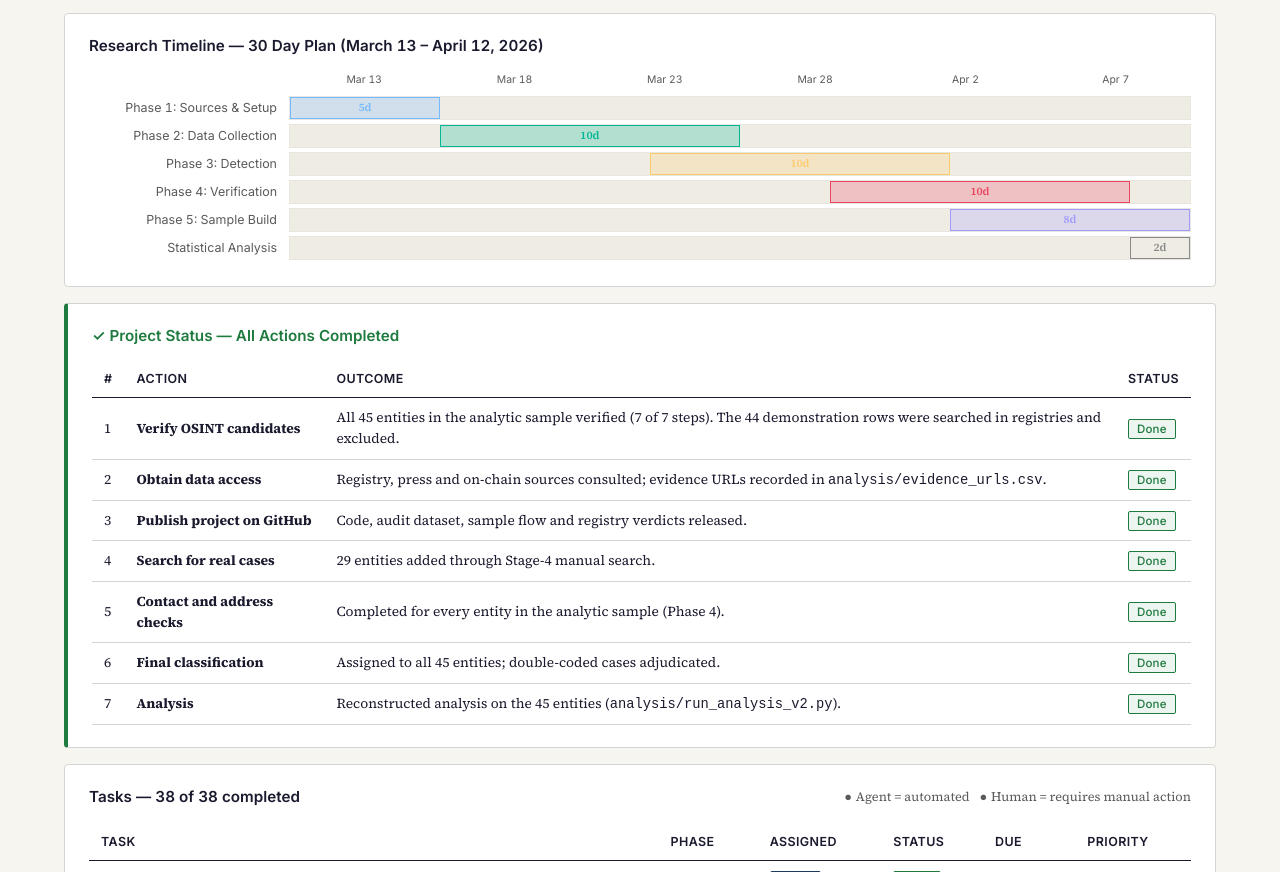
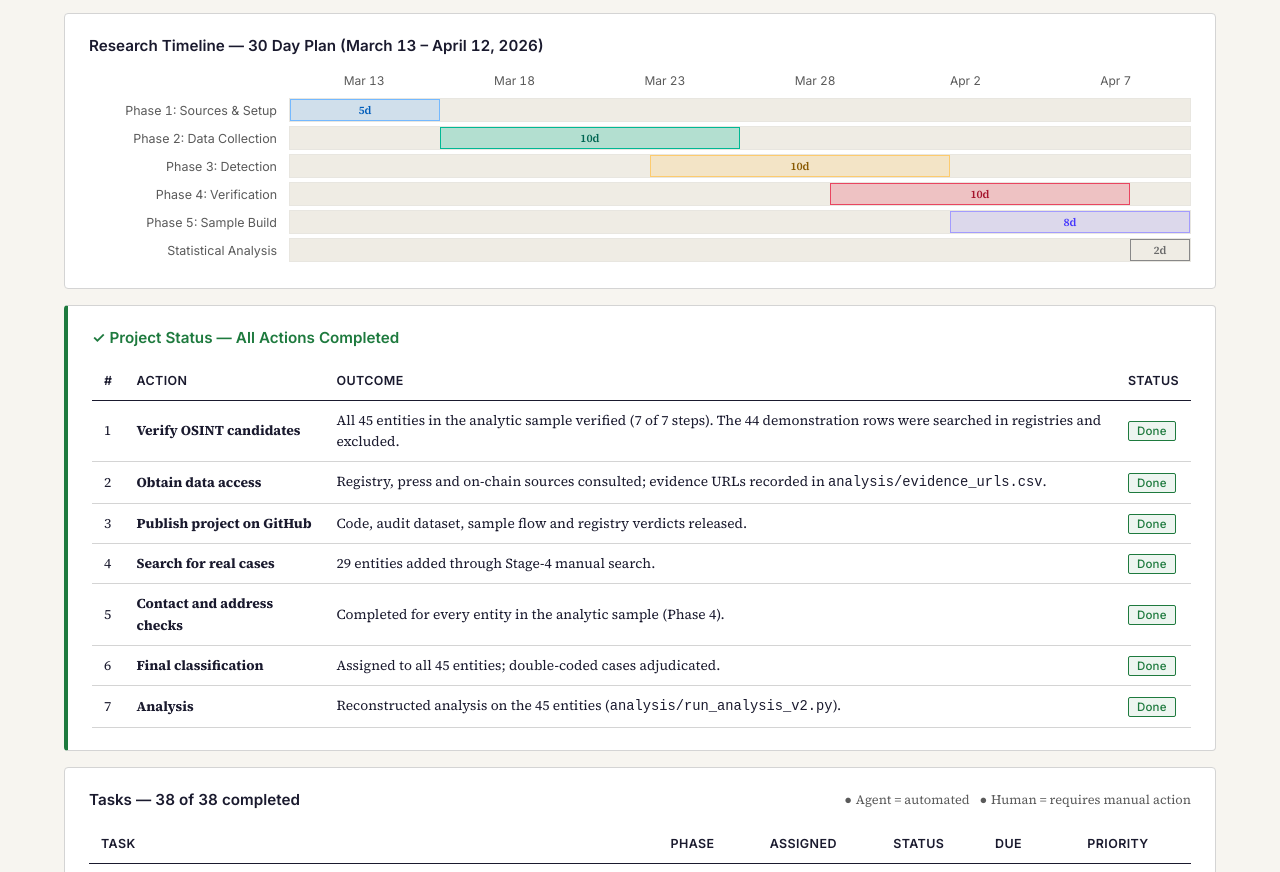
Before and after one commit to upocuantitativo/ethicagentaisintetic, a plain HTML site: page index.html in a window 1280 px wide. Shown: the part 858-1730 px from the top of the page. Drawn offline with nearby package versions, Linux system fonts and the light colour scheme.

Commit message:
Legibilidad: contraste y tamaño mínimo de texto (impeccable-fix.css)
Solo color y font-size de los elementos señalados por impeccable detect.

Co-Authored-By: Claude Opus 5.5 <noreply@anthropic.com>

```diff
--- /dev/null
+++ b/impeccable-fix.css
@@ -0,0 +1,9 @@
+/* Correcciones de legibilidad (impeccable detect), 2026-11-24. Solo color y tamaño de letra.
+   Para deshacerlas: quitar el <link> a este fichero en el HTML. */
+div.gantt-header-days > span { font-size: 12px !important; }
+div.gantt-row:nth-of-type(2) > div.gantt-track > div.gantt-bar > span { color: #005dbb !important; }
+div.gantt-row:nth-of-type(3) > div.gantt-track > div.gantt-bar > span { color: #006652 !important; }
+div.gantt-row:nth-of-type(4) > div.gantt-track > div.gantt-bar > span { color: #895a02 !important; }
+div.gantt-row:nth-of-type(5) > div.gantt-track > div.gantt-bar > span { color: #a5142c !important; }
+div.gantt-row:nth-of-type(6) > div.gantt-track > div.gantt-bar > span { color: #4436fd !important; }
+div.gantt-row:nth-of-type(7) > div.gantt-track > div.gantt-bar > span { color: #696969 !important; }
--- a/index.html
+++ b/index.html
@@ -281,6 +281,7 @@ textarea.form-input { resize:vertical; min-height:60px; }
   .form-row { flex-direction:column; }
 }
 </style>
+<link rel="stylesheet" href="impeccable-fix.css?v=20261124">
 </head>
 <body>
 
```
